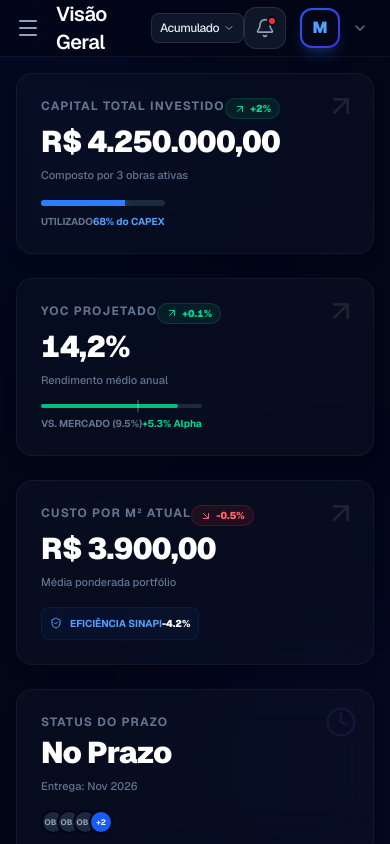
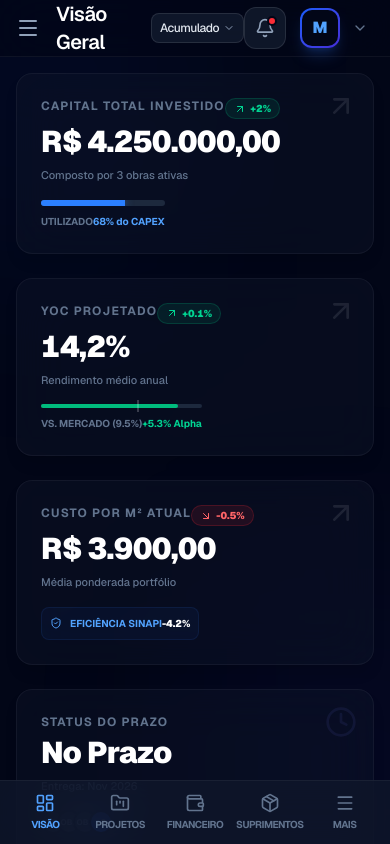
Before and after one commit to mantolatv-cmyk/buildsync, a Next.js app: page / in a window 390 px wide. Built offline with nearby package versions, Linux system fonts and the light colour scheme.

Commit message:
feat: implement PWA metadata and bottom navigation for mobile

```diff
--- a/src/app/globals.css
+++ b/src/app/globals.css
@@ -21,6 +21,7 @@ body {
   background: var(--background);
   color: var(--foreground);
   font-family: var(--font-sans), Arial, Helvetica, sans-serif;
+  overscroll-behavior-y: none; /* Prevent rubber-banding on iOS */
 
   /* Font Smoothing & High Resolution Rendering */
   -webkit-font-smoothing: antialiased;
@@ -28,6 +29,14 @@ body {
   text-rendering: optimizeLegibility;
   font-feature-settings: "cv02", "cv03", "cv04", "cv11";
   font-variant-numeric: tabular-nums;
+}
+
+.pb-safe {
+  padding-bottom: env(safe-area-inset-bottom);
+}
+
+.pt-safe {
+  padding-top: env(safe-area-inset-top);
 }
 
 /* Custom Scrollbar */
--- a/src/app/layout.tsx
+++ b/src/app/layout.tsx
@@ -15,6 +15,20 @@ const geistMono = Geist_Mono({
 export const metadata: Metadata = {
   title: "BuildSync - Dashboard do Investidor",
   description: "Dashboard de acompanhamento de obras residenciais",
+  manifest: "/manifest.json",
+  viewport: {
+    width: "device-width",
+    initialScale: 1,
+    maximumScale: 1,
+    userScalable: false,
+    viewportFit: "cover",
+  },
+  themeColor: "#020617",
+  appleWebApp: {
+    capable: true,
+    statusBarStyle: "black-translucent",
+    title: "BuildSync",
+  },
 };
 
 export default function RootLayout({
--- a/src/app/page.tsx
+++ b/src/app/page.tsx
@@ -472,6 +472,27 @@ export default function InvestorDashboard() {
         setActiveTab={setAdminTab}
       />
 
+      {/* Bottom Navigation (Mobile Only) */}
+      <nav className="lg:hidden fixed bottom-0 left-0 right-0 h-16 bg-slate-900/80 backdrop-blur-xl border-t border-white/5 flex items-center justify-around px-2 pb-safe z-40">
+        {menuItems.slice(0, 4).map((item) => (
+          <button
+            key={item.name}
+            onClick={() => setActiveMenu(item.name)}
+            className={`flex flex-col items-center justify-center space-y-1 w-16 transition-colors ${activeMenu === item.name ? "text-blue-400" : "text-slate-500"}`}
+          >
+            <item.icon className="w-5 h-5" />
+            <span className="text-[10px] font-bold uppercase tracking-tighter">{item.name.split(' ')[0]}</span>
+          </button>
+        ))}
+        <button
+          onClick={() => setIsMobileMenuOpen(true)}
+          className="flex flex-col items-center justify-center space-y-1 w-16 text-slate-500"
+        >
+          <Menu className="w-5 h-5" />
+          <span className="text-[10px] font-bold uppercase tracking-tighter">Mais</span>
+        </button>
+      </nav>
+
     </div>
   );
 }
```
Also changed, not shown: public/manifest.json (added).
